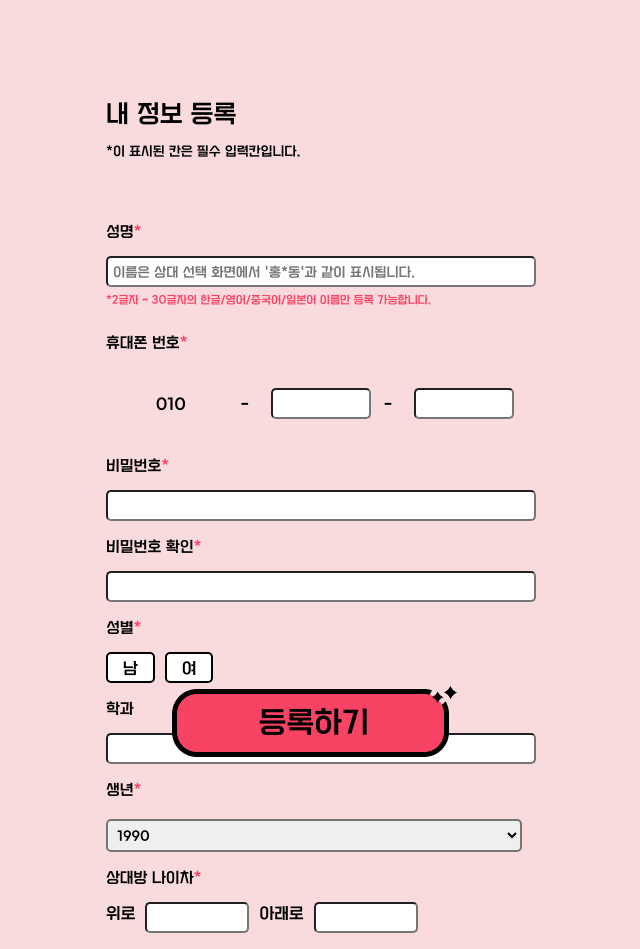
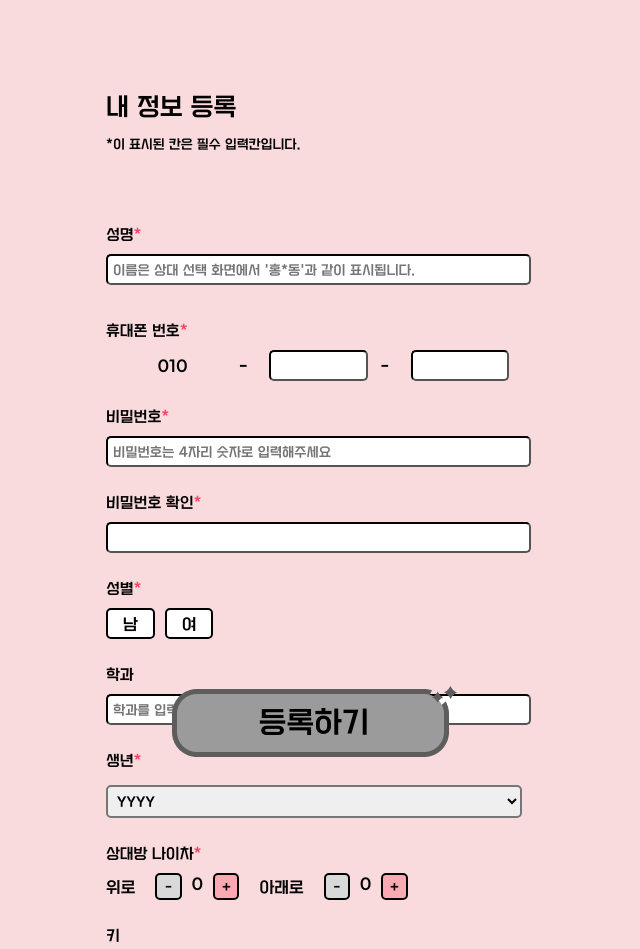
Before and after one commit to HICC-2024-PROJECT-PRESENTATION-CONTEST/Team3-Frontend, a React (Vite) app in the folder hi-cc/: page /profile in a window 1280 px wide. Shown: the top 949 px of the page, without its empty margins (326-966 px from the left). Built offline with nearby package versions, Linux system fonts and the light colour scheme.

Commit message:
feat: 프로필 useRef, focus 추가, 유효성 검사 로직 추가, 나이차 버튼 기능 추가

```diff
--- a/hi-cc/src/pages/userPage/Profile/Profile.jsx
+++ b/hi-cc/src/pages/userPage/Profile/Profile.jsx
@@ -1,4 +1,4 @@
-import { useState } from "react";
+import { useState, useRef } from "react";
 import styled from "styled-components";
 import { useNavigate } from "react-router-dom";
 
@@ -6,6 +6,16 @@ import Button from "../../../components/MainButton";
 
 export default function Profile() {
     const navigate = useNavigate();
+
+    const userNameRef = useRef(); // focus 기능을 위한 ref
+    const phoneNumberFirstRef = useRef();
+    const phoneNumberSecondRef = useRef();
+    const passwordRef = useRef();
+    const confirmPasswordRef = useRef();
+    const genderRef = useRef();
+    const birthYearRef = useRef();
+    const takeAfterRef = useRef();
+    const smokingRef = useRef();
 
     const [inputs, setInputs] = useState({
         userName: '',
@@ -15,34 +25,32 @@ export default function Profile() {
         confirmPassword: '',
         gender: '',
         major: '',
-        birthday: '',
-        ageDifferenceDown: '',
-        ageDifferenceUp: '',
+        birthYear: '',
+        ageDifferenceDown: 0,
+        ageDifferenceUp: 0,
         height: '',
         MBTI: '',
         takeAfter: '',
         smoking: '',
     });
 
+    const [warnings, setWarnings] = useState({
+        userName: false,
+        phoneNumberFirst: false,
+        phoneNumberSecond: false,
+        password: false,
+        confirmPassword: false,
+        gender: false,
+        birthYear: false,
+        takeAfter: false,
+        smoking: false,
+    });
+
     const { userName, phoneNumberFirst, phoneNumberSecond, password, confirmPassword, gender, major, birthYear, ageDifferenceDown, ageDifferenceUp, height, MBTI, takeAfter, smoking } = inputs;
-
-    function handleClick() {
-        if (password !== confirmPassword) {
-            alert("Passwords do not match!");
-            return;
-        }
-        navigate('/recommends');
-    }
 
     function handleChange(e) {
         const { name, value } = e.target;
         setInputs((prevInput) => {
-            if (['phoneNumberFirst', 'phoneNumberSecond', 'password', 'confirmPassword', 'birthYear', 'ageDifference', 'height'].includes(name))
-                return {
-                    ...prevInput,
-                    [name]: +value // 숫자값 반환 강제
-                }
-            else
                 return {
                     ...prevInput,
                     [name]: value
@@ -51,7 +59,101 @@ export default function Profile() {
         console.log(inputs);
     }
 
-    let userNameInvalid = inputs.userName.trim().length >= 1;
+    function handleSelect(e) {
+        // div 요소는 name, value 속성을 가지지 않으므로
+        const name = e.target.getAttribute('name');
+        const value = e.target.getAttribute('value');
+        setInputs((prevInput) => {
+            return {
+                ...prevInput,
+                [name]: value
+            }
+        });
+        console.log(inputs);
+    }
+
+    function handleBlur(e) {
+        const { name, value } = e.target;
+        let isValid = false;
+
+        // 유효성 검사 로직
+        switch (name) {
+            case 'userName':
+                const regex = /^[\uAC00-\uD7A3\u3040-\u30FF\u4E00-\u9FFF\u3400-\u4DBF\uF900-\uFAFF\u0020-\u007E]+$/;
+                isValid = regex.test(value) && value.trim().length >= 2;
+                break;
+            case 'phoneNumberFirst':
+            case 'phoneNumberSecond':
+                isValid = /^\d{4}$/.test(value);
+                break;
+            case 'password':
+                isValid = /^\d{4}$/.test(value);
+                // 4자리 숫자인지 확인
+                break;
+            case 'confirmPassword':
+                isValid = value === inputs.password;
+                break;
+            case 'gender':
+            case 'birthYear':
+            case 'takeAfter':
+            case 'smoking':
+                isValid = value !== '';
+                break;
+            default:
+                break;
+        }
+
+        setWarnings((prevState) => ({
+            ...prevState,
+            [name]: !isValid
+        }));
+    }
+
+    // 나이차 +, - 버튼
+    function handleAgeDifferenceChange(name, operation) {
+        setInputs((prevInput) => {
+            let newValue = prevInput[name];
+            if (operation === '+' && newValue < 9) {
+                newValue += 1;
+            } else if (operation === '-' && newValue > 0) {
+                newValue -= 1;
+            }
+            return {
+                ...prevInput,
+                [name]: +newValue
+            }
+        });
+    }
+
+    // 등록하기 버튼
+    function handleClick() {
+        if (warnings.userName) {
+            return userNameRef.current.focus();
+        }
+
+        if (warnings.phoneNumberFirst) {
+            return phoneNumberFirst.current.focus();
+        }
+
+        if (warnings.phoneNumberSecond) {
+            return phoneNumberSecond.current.focus();
+        }
+
+        if (warnings.password) {
+            return password.current.focus();
+        }
+
+        if (warnings.confirmPassword) {
+            return confirmPassword.current.focus();
+        }
+
+        if (warnings.gender) {
+            return  gender.current.focus();
+        }
+
+        navigate('/recommends');
+    }
+
 
     return (
         <ProfileWrapper>
@@ -72,13 +174,19 @@ export default function Profile() {
                     <InputTitle>성명
                         <EssentialMark>*</EssentialMark></InputTitle>
                     <TextInput
+                        type="text"
                         name="userName"
                         placeholder="이름은 상대 선택 화면에서 '홍*동'과 같이 표시됩니다."
                         onChange={handleChange}
+                        onBlur={handleBlur}
                         value={userName}
+                        ref={userNameRef}
+                        $valid={!warnings.userName}
                     />
-                    {!userNameInvalid && (
-                        <WarningMessage>*2글자 ~ 30글자의 한글/영어/중국어/일본어 이름만 등록 가능합니다.</WarningMessage>
+                    {warnings.userName&& (
+                        <WarningMessage>
+                            *2글자 ~ 30글자의 한글/영어/중국어/일본어 이름만 등록 가능합니다.
+                        </WarningMessage>
                     )}
                 </NameWrapper>
 
@@ -91,10 +199,28 @@ export default function Profile() {
                     <PhoneNumberInnerWrapper>
                         <PhoneNumberInput>010</PhoneNumberInput> -
                         <PhoneNumberInput>
-                            <TextInput name="phoneNumberFirst" onChange={handleChange} value={phoneNumberFirst} />
+                            <TextInput
+                                name="phoneNumberFirst"
+                                type="number"
+                                min="0"
+                                max="9999"
+                                onChange={handleChange}
+                                value={phoneNumberFirst}
+                                ref={phoneNumberFirstRef}
+                                $valid={!warnings.phoneNumberFirst}
+                            />
                         </PhoneNumberInput> -
                         <PhoneNumberInput>
-                            <TextInput name="phoneNumberSecond" onChange={handleChange} value={phoneNumberSecond} />
+                            <TextInput
+                                name="phoneNumberSecond"
+                                type="number"
+                                min="0"
+                                max="9999"
+                                onChange={handleChange}
+                                value={phoneNumberSecond}
+                                ref={phoneNumberSecondRef}
+                                $valid={!warnings.phoneNumberSecond}
+                            />
                         </PhoneNumberInput>
                     </PhoneNumberInnerWrapper>
                 </PhoneNumberWrapper>
@@ -109,9 +235,18 @@ export default function Profile() {
                         type="password"
                         name="password"
                         onChange={handleChange}
+                        onBlur={handleBlur}
                         value={password}
+                        placeholder="비밀번호는 4자리 숫자로 입력해주세요"
                         autoComplete="off"
+                        ref={passwordRef}
+                        $valid={!warnings.password}
                     />
+                    {warnings.password&& (
+                        <WarningMessage>
+                            *비밀번호는 4자리 숫자로 입력해주세요.
+                        </WarningMessage>
+                    )}
                 </PasswordWrapper>
 
                 {/* 비밀번호 확인 입력 칸 */}
@@ -124,11 +259,16 @@ export default function Profile() {
                         type="password"
                         name="confirmPassword"
                         onChange={handleChange}
+                        onBlur={handleBlur}
                         value={confirmPassword}
                         autoComplete="off"
+                        ref={confirmPasswordRef}
+                        $valid={!warnings.confirmPassword}
                     />
-                    {password !== confirmPassword && (
-                        <WarningMessage>비밀번호가 일치하지 않습니다.</WarningMessage>
+                    {warnings.confirmPassword && (
+                        <WarningMessage>
+                            *비밀번호가 일치하지 않습니다.
+                        </WarningMessage>
                     )}
                 </PasswordWrapper>
 
@@ -138,13 +278,24 @@ export default function Profile() {
                         성별
                         <EssentialMark>*</EssentialMark>
                     </InputTitle>
-                    <CheckboxWrapper>
-                        <Checkbox name="gender"
-                            onChange={handleChange}
-                            value="male">남</Checkbox>
-                        <Checkbox name="gender"
-                            onChange={handleChange}
-                            value="female">여</Checkbox>
+                    <CheckboxWrapper ref={genderRef} tabIndex={0}>
+                        {/* div에 focus하려면 tabIndex를 붙여야함 */}
+                        <Checkbox
+                            name="gender"
+                            onClick={handleSelect}
+                            value="male"
+                            $selected={inputs.gender === "male"}
+                        >
+                            남
+                        </Checkbox>
+                        <Checkbox
+                            name="gender"
+                            onClick={handleSelect}
+                            value="female"
+                            $selected={inputs.gender === "female"}
+                        >
+                            여
+                        </Checkbox>
                     </CheckboxWrapper>
                 </GenderWrapper>
 
@@ -155,6 +306,8 @@ export default function Profile() {
                         name="major"
                         onChange={handleChange}
                         value={major}
+                        placeholder="학과를 입력하세요."
+                        $valid="true"
                     />
                 </MajorWrapper>
 
@@ -168,7 +321,10 @@ export default function Profile() {
                         name="birthYear"
                         onChange={handleChange}
                         value={birthYear}
+                        ref={birthYearRef}
+                        $valid={!warnings.birthYear}
                     >
+                        <option value="" disabled>YYYY</option>
                         {Array.from({ length: 17 }, (_, i) => 1990 + i).map(year => (
                             <option key={year} value={year}>{year}</option>
                         ))}
@@ -184,19 +340,45 @@ export default function Profile() {
                     <AgeDifferenceInnerWrapper>
                         위로
                         <AgeDifferenceInputWrapper>
-                            <TextInput
-                                name="ageDifferenceDown"
-                                onChange={handleChange}
-                                value={ageDifferenceDown}
-                            />
+                        <CountButton
+                                type="button"
+                                name="ageDifferenceUp"
+                                onClick={() => handleAgeDifferenceChange('ageDifferenceUp', '-')}
+                                $valid={inputs.ageDifferenceUp > 0}
+                            >
+                                -
+                            </CountButton>
+                            {inputs.ageDifferenceUp}
+                            <CountButton
+                                type="button"
+                                name="ageDifferenceUp"
+                                onClick={() => handleAgeDifferenceChange('ageDifferenceUp', '+')}
+                                $valid={inputs.ageDifferenceUp < 9}
+                            >
+                                +
+                            </CountButton>
                         </AgeDifferenceInputWrapper>
                         아래로
                         <AgeDifferenceInputWrapper>
-                            <TextInput
-                                name="ageDifferenceUp"
-                                onChange={handleChange}
-                                value={ageDifferenceUp}
-                            />
+                            <CountButton
+                                type="button"
+                                name="ageDifferenceDown"
+                                onClick={() => handleAgeDifferenceChange('ageDifferenceDown', '-')}
+                                value={ageDifferenceDown}
+                                $valid={inputs.ageDifferenceDown > 0}
+                            >
+                                -
+                            </CountButton>
+                            {inputs.ageDifferenceDown}
+                            <CountButton
+                                type="button"
+                                name="ageDifferenceDown"
+                                onClick={() => handleAgeDifferenceChange('ageDifferenceDown', '+')}
+                                value={ageDifferenceDown}
+                                $valid={inputs.ageDifferenceDown < 9}
+                            >
+                                +
+                            </CountButton>
                         </AgeDifferenceInputWrapper>
                     </AgeDifferenceInnerWrapper>
                 </AgeDifferenceWrapper>
@@ -210,6 +392,8 @@ export default function Profile() {
                         name="height"
                         onChange={handleChange}
                         value={height}
+                        placeholder="키를 입력해주세요."
+                        $valid="true"
                     />
                 </HeightWrapper>
 
@@ -223,6 +407,7 @@ export default function Profile() {
                         onChange={handleChange}
                         value={MBTI}
                     >
+                        <option value="" disabled>MBTI를 선택하세요</option>
                         {['ISTJ', 'ISFJ', 'INFJ', 'INTJ', 'ISTP', 'ISFP', 'INFP', 'INTP', 'ESTP', 'ESFP', 'ENFP', 'ENTP', 'ESTJ', 'ESFJ', 'ENFJ', 'ENTJ'].map(type => (
                             <option key={type} value={type}>{type}</option>
                         ))}
@@ -239,7 +424,10 @@ export default function Profile() {
                         name="takeAfter"
                         onChange={handleChange}
                         value={takeAfter}
+                        ref={takeAfterRef}
+                        $valid={!warnings.takeAfter}
                     >
+                        <option value="" disabled>본인의 닮은꼴을 선택하세요</option>
                         {['토끼상', '고양이상', '강아지상', '여우상', '곰상', '사슴상'].map(person => (
                             <option key={person} value={person}>{person}</option>
                         ))}
@@ -252,18 +440,23 @@ export default function Profile() {
                         흡연여부
                         <EssentialMark>*</EssentialMark>
                     </InputTitle>
-                    <CheckboxWrapper>
+                    <CheckboxWrapper
+                        ref={smokingRef}
+                        tabIndex={0}
+                    >
                         <Checkbox
                             name="smoking"
-                            onChange={handleChange}
+                            onClick={handleSelect}
                             value="Y"
+                            $selected={inputs.smoking === "Y"}
                         >
                             예
                         </Checkbox>
                         <Checkbox
                             name="smoking"
-                            onChange={handleChange}
+                            onClick={handleSelect}
                             value="N"
+                            $selected={inputs.smoking === "N"}
                         >
                             아니오
                         </Checkbox>
@@ -272,7 +465,8 @@ export default function Profile() {
             </InputWrapper>
 
             {/* 등록하기 버튼 */}
-            <Button onClick={handleClick} $valid={true}>등록하기</Button>
+            {/* 비밀번호 0000일 경우 고려하기!! */}
+            <Button onClick={handleClick} $valid={userName && phoneNumberFirst && phoneNumberSecond && password && confirmPassword && gender && birthYear && takeAfter && smoking}>등록하기</Button>
         </ProfileWrapper>
     )
 };
@@ -295,7 +489,7 @@ const Title = styled.span`
 `
 
 const TitleText = styled.div`
-    margin: 1vh 0;
+    margin: 1px 0;
     font-size: 25px;
 `
 
@@ -332,7 +526,7 @@ const PhoneNumberWrapper = styled.div`
     width: 100%;
 `
 
-const PhoneNumberInnerWrapper = styled.pre`
+const PhoneNumberInnerWrapper = styled.div`
     display: flex;
     align-items: center;
     text-align: center;
@@ -341,7 +535,7 @@ const PhoneNumberInnerWrapper = styled.pre`
 
 const PhoneNumberInput = styled.div`
     width: 30%;
-    padding: 5px;
+    padding: 0 5px;
     margin: 0 4%;
 `
 
@@ -384,13 +578,12 @@ const AgeDifferenceWrapper = styled.div`
 const AgeDifferenceInnerWrapper = styled.div`
     position: relative;
     display: flex;
-    align-items: flex-start;
+    align-items: center;
     width: 100%;
 `
 const AgeDifferenceInputWrapper = styled.div`
     position: relative;
     display: flex;
-    align-items: flex-start;
     margin: 0 10px;
     width: 25%;
 `
@@ -416,6 +609,7 @@ const TakeAfterWrapper = styled.div`
     align-items: flex-start;
     width: 100%;
 `
+
 const SmokingWrapper = styled.div`
     position: relative;
     display: flex;
@@ -424,8 +618,9 @@ const SmokingWrapper = styled.div`
     width: 100%;
 `
 
-const InputTitle = styled.p`
+const InputTitle = styled.div`
     font-size: 15px;
+    padding: 25px 0 10px 0;
 `
 
 const EssentialMark = styled.span`
@@ -434,9 +629,10 @@ const EssentialMark = styled.span`
 `
 
 const TextInput = styled.input`
-    width: 100%;
-    padding: 5px;
+    width: calc(100% - 5px);
+    padding: 5px 5px;
 
+    border-color: ${(props) => props.$valid ? "#000000" : "#F94364"};
     border-width: 2px;
     border-radius: 5px;
 
@@ -473,5 +669,15 @@ const Checkbox = styled.div`
     margin-right: 10px;
     padding: 3px 15px;
 
-    background-color: #FFFFFF;
+    background-color: ${(props) => props.$selected ? "#FAA8B1" : "#FFFFFF"};
 `
+
+const CountButton = styled.button`
+    width: 27px;
+    height: 27px;
+    border: solid 2px;
+    border-radius: 5px;
+    margin: 0 10px;
+
+    background-color: ${(props) => props.$valid ? "#FAA8B1" : "#D9D9D9"};
+`
```
